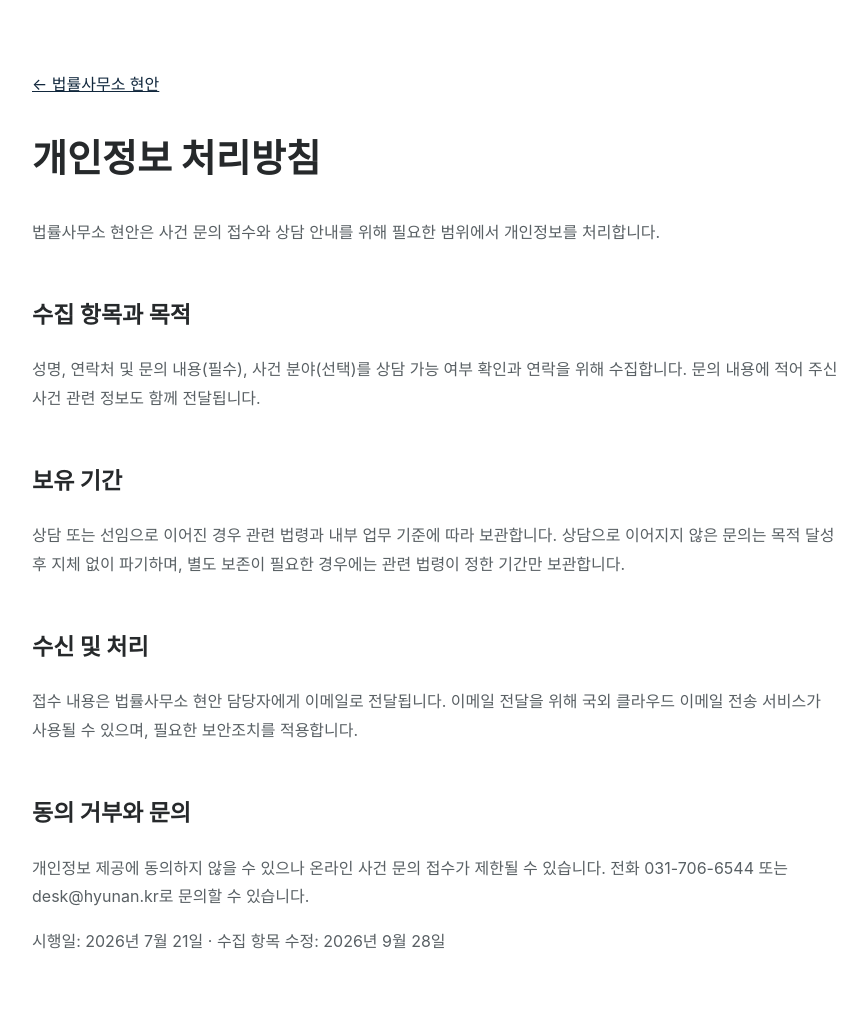
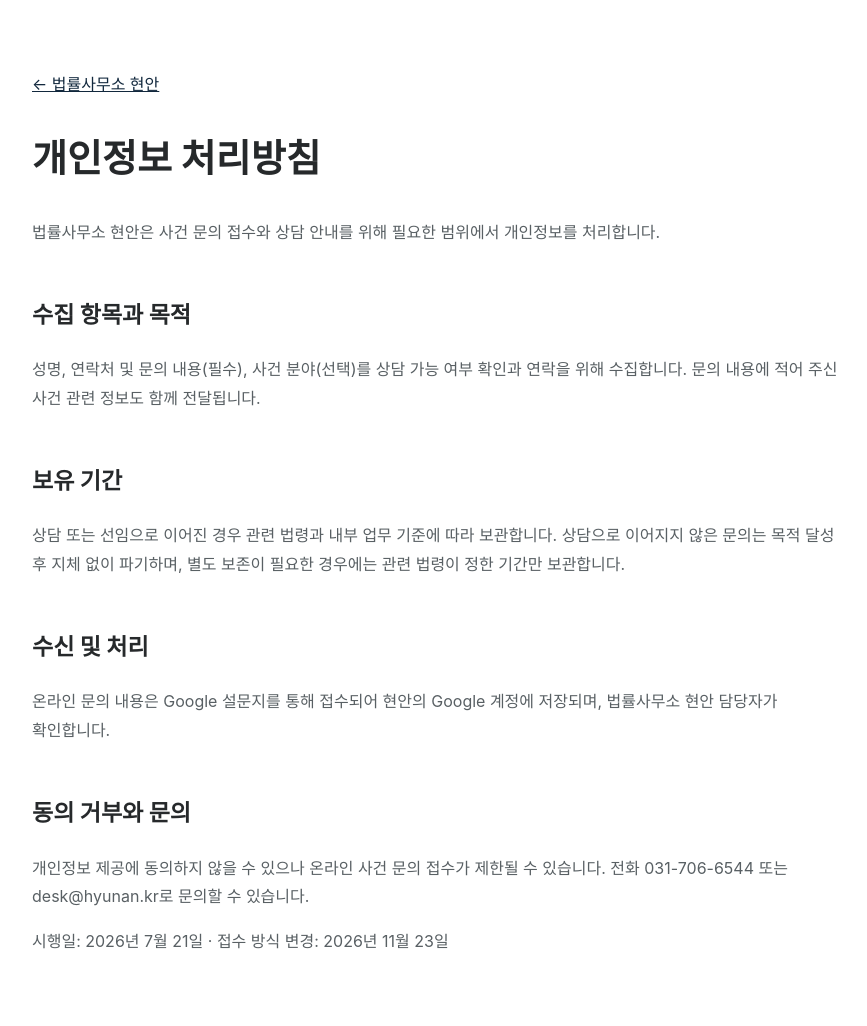
Before and after one commit to jiwonbaek100/hyunan-site, a Jekyll site: the page built from privacy/index.html, in a window 1280 px wide. Shown: the whole page, without its empty margins (198-1065 px from the left). Built offline with Jekyll 4.4.1, drawn with Linux system fonts in a browser that asks for light colours.

Commit message:
개인정보 안내에 구글폼 접수 방식 반영

```diff
--- a/privacy/index.html
+++ b/privacy/index.html
@@ -5,4 +5,4 @@
   <link rel="icon" href="/favicon.svg?v=20260928" type="image/svg+xml">
   <link rel="icon" href="/favicon-96.png?v=20260928" type="image/png" sizes="96x96">
   <link rel="apple-touch-icon" href="/apple-touch-icon.png?v=20260928" sizes="180x180">
-<meta charset="utf-8"><meta name="viewport" content="width=device-width,initial-scale=1"><meta name="robots" content="index,follow"><title>개인정보 처리방침 | 법률사무소 현안</title><style>body{margin:0;color:#26292b;font-family:-apple-system,BlinkMacSystemFont,"Noto Sans KR",sans-serif;line-height:1.8;word-break:keep-all}.wrap{width:min(calc(100% - 44px),820px);margin:70px auto}h1{font-size:38px}h2{margin-top:48px;font-size:23px}p,li{color:#596064}a{color:#12283d}</style></head><body><main class="wrap"><a href="/">← 법률사무소 현안</a><h1>개인정보 처리방침</h1><p>법률사무소 현안은 사건 문의 접수와 상담 안내를 위해 필요한 범위에서 개인정보를 처리합니다.</p><h2>수집 항목과 목적</h2><p>성명, 연락처 및 문의 내용(필수), 사건 분야(선택)를 상담 가능 여부 확인과 연락을 위해 수집합니다. 문의 내용에 적어 주신 사건 관련 정보도 함께 전달됩니다.</p><h2>보유 기간</h2><p>상담 또는 선임으로 이어진 경우 관련 법령과 내부 업무 기준에 따라 보관합니다. 상담으로 이어지지 않은 문의는 목적 달성 후 지체 없이 파기하며, 별도 보존이 필요한 경우에는 관련 법령이 정한 기간만 보관합니다.</p><h2>수신 및 처리</h2><p>접수 내용은 법률사무소 현안 담당자에게 이메일로 전달됩니다. 이메일 전달을 위해 국외 클라우드 이메일 전송 서비스가 사용될 수 있으며, 필요한 보안조치를 적용합니다.</p><h2>동의 거부와 문의</h2><p>개인정보 제공에 동의하지 않을 수 있으나 온라인 사건 문의 접수가 제한될 수 있습니다. 전화 031-706-6544 또는 desk@hyunan.kr로 문의할 수 있습니다.</p><p>시행일: 2026년 7월 21일 · 수집 항목 수정: 2026년 9월 28일</p></main></body></html>
+<meta charset="utf-8"><meta name="viewport" content="width=device-width,initial-scale=1"><meta name="robots" content="index,follow"><title>개인정보 처리방침 | 법률사무소 현안</title><style>body{margin:0;color:#26292b;font-family:-apple-system,BlinkMacSystemFont,"Noto Sans KR",sans-serif;line-height:1.8;word-break:keep-all}.wrap{width:min(calc(100% - 44px),820px);margin:70px auto}h1{font-size:38px}h2{margin-top:48px;font-size:23px}p,li{color:#596064}a{color:#12283d}</style></head><body><main class="wrap"><a href="/">← 법률사무소 현안</a><h1>개인정보 처리방침</h1><p>법률사무소 현안은 사건 문의 접수와 상담 안내를 위해 필요한 범위에서 개인정보를 처리합니다.</p><h2>수집 항목과 목적</h2><p>성명, 연락처 및 문의 내용(필수), 사건 분야(선택)를 상담 가능 여부 확인과 연락을 위해 수집합니다. 문의 내용에 적어 주신 사건 관련 정보도 함께 전달됩니다.</p><h2>보유 기간</h2><p>상담 또는 선임으로 이어진 경우 관련 법령과 내부 업무 기준에 따라 보관합니다. 상담으로 이어지지 않은 문의는 목적 달성 후 지체 없이 파기하며, 별도 보존이 필요한 경우에는 관련 법령이 정한 기간만 보관합니다.</p><h2>수신 및 처리</h2><p>온라인 문의 내용은 Google 설문지를 통해 접수되어 현안의 Google 계정에 저장되며, 법률사무소 현안 담당자가 확인합니다.</p><h2>동의 거부와 문의</h2><p>개인정보 제공에 동의하지 않을 수 있으나 온라인 사건 문의 접수가 제한될 수 있습니다. 전화 031-706-6544 또는 desk@hyunan.kr로 문의할 수 있습니다.</p><p>시행일: 2026년 7월 21일 · 접수 방식 변경: 2026년 11월 23일</p></main></body></html>
```
